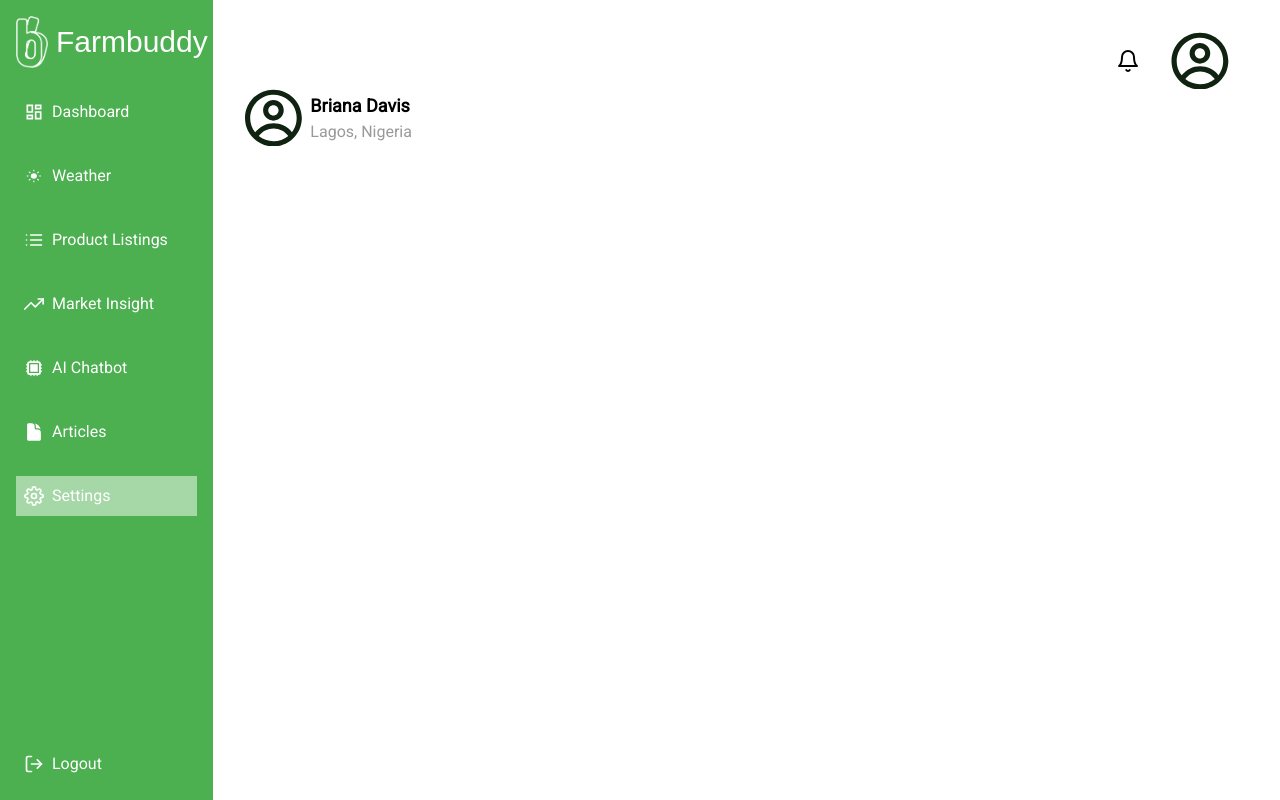
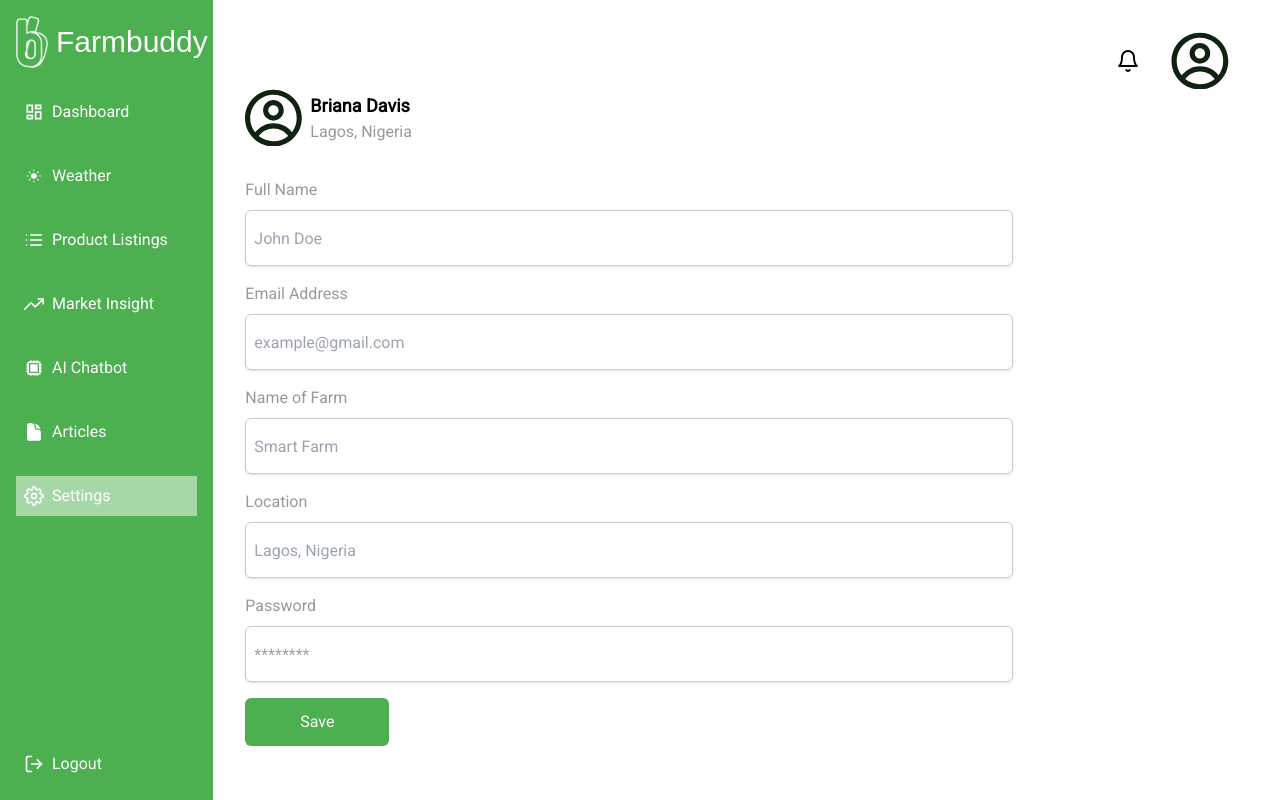
Before and after one commit to BenedictUmeozor/farmbuddy, a Next.js app: page /settings in a window 1280 px wide. Built offline with nearby package versions, Linux system fonts and the light colour scheme; a web font is replaced by a local one.

Commit message:
settings page completed

```diff
--- /dev/null
+++ b/app/(account)/settings/Form.tsx
@@ -0,0 +1,67 @@
+export default function Form() {
+  return (
+    <form className="w-[90%] max-w-3xl mt-8 mb-4">
+      <div className="mb-4">
+        <label htmlFor="fullName" className="block mb-2 text-[#999]">
+          Full Name
+        </label>
+        <input
+          type="text"
+          id="fullName"
+          name="fullName"
+          className="h-14 px-2 rounded-md shadow w-full focus:outline-none border border-[#ccc]"
+          placeholder="John Doe"
+        />
+      </div>
+      <div className="mb-4">
+        <label htmlFor="email" className="block mb-2 text-[#999]">
+          Email Address
+        </label>
+        <input
+          type="email"
+          id="email"
+          name="email"
+          className="h-14 px-2 rounded-md shadow w-full focus:outline-none border border-[#ccc]"
+          placeholder="example@gmail.com"
+        />
+      </div>
+      <div className="mb-4">
+        <label htmlFor="nameOfFarm" className="block mb-2 text-[#999]">
+          Name of Farm
+        </label>
+        <input
+          type="text"
+          id="nameOfFarm"
+          name="nameOfFarm"
+          className="h-14 px-2 rounded-md shadow w-full focus:outline-none border border-[#ccc]"
+          placeholder="Smart Farm"
+        />
+      </div>
+      <div className="mb-4">
+        <label htmlFor="location" className="block mb-2 text-[#999]">
+          Location
+        </label>
+        <input
+          type="text"
+          id="location"
+          name="location"
+          className="h-14 px-2 rounded-md shadow w-full focus:outline-none border border-[#ccc]"
+          placeholder="Lagos, Nigeria"
+        />
+      </div>
+      <div className="mb-4">
+        <label htmlFor="password" className="block mb-2 text-[#999]">
+          Password
+        </label>
+        <input
+          type="password"
+          id="password"
+          name="password"
+          className="h-14 px-2 rounded-md shadow w-full focus:outline-none border border-[#ccc]"
+          placeholder="********"
+        />
+      </div>
+      <button className="h-12 w-36 bg-primary text-white rounded-md hover:text-primary hover:border hover:border-primary hover:bg-transparent">Save</button>
+    </form>
+  );
+}
--- a/app/(account)/settings/page.tsx
+++ b/app/(account)/settings/page.tsx
@@ -1,5 +1,6 @@
 import HeaderTwo from "../components/HeaderTwo";
 import UserIcon from "@/assets/icons/UserIcon";
+import Form from "./Form";
 
 export default function Page() {
   return (
@@ -13,7 +14,7 @@ export default function Page() {
             <p className="text-base text-[#999]">Lagos, Nigeria</p>
           </div>
         </div>
-        <form className="w-[90%]"></form>
+        <Form />
       </div>
     </section>
   );
```
